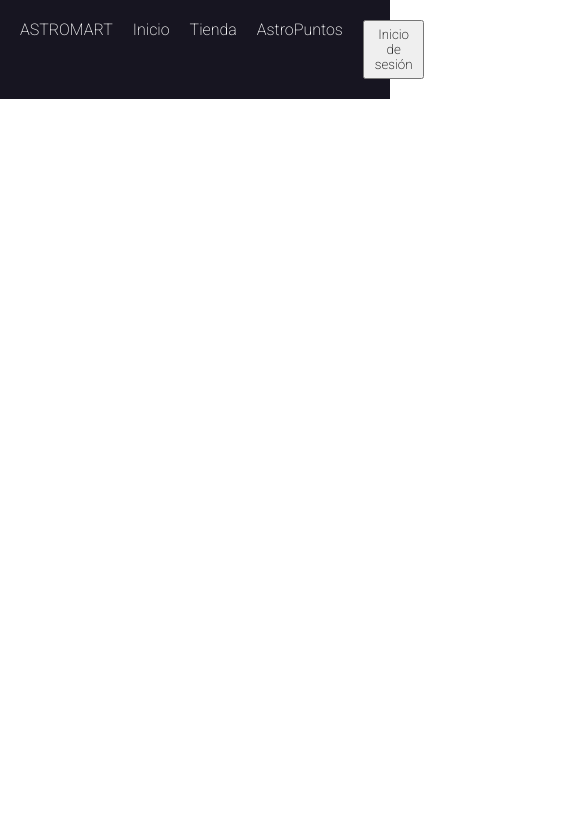
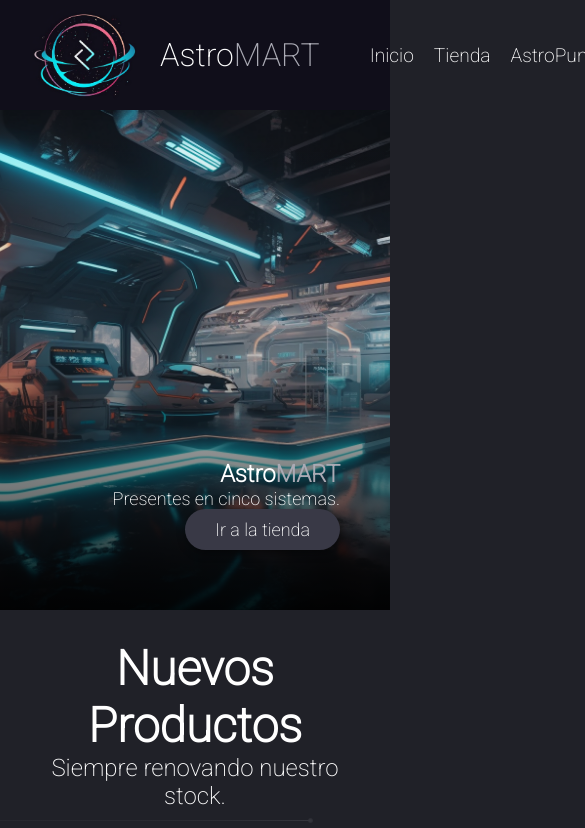
Before and after one commit to enfermero-dev/landing_venta, a plain HTML site: page index.html in a window 390 px wide. Shown: the top 828 px of the page, 585 px wide, since content can reach past the window. Drawn offline with Linux system fonts and the light colour scheme.

Commit message:
Nav, Header ok

```diff
--- a/assets/css/style.css
+++ b/assets/css/style.css
@@ -1,30 +1,222 @@
 @import url('https://fonts.googleapis.com/css2?family=Roboto:wght@200&display=swap');
 
+/* GENERAL SETTINGS ================== */
 * {
     margin: 0;
     padding: 0;
+    box-sizing: border-box;
     font-family: 'Roboto', 'Segoe UI', Tahoma, Geneva, Verdana, sans-serif;
 }
-nav {
-    padding: 20px;
-    background-color: rgb(23, 21, 33);
-    color:white;
-}
-nav ul {
-    list-style: none;
-    display: flex;
+
+body {
+    background-color: rgb(32, 33, 40);
+    color: white;
 }
 
-nav li {
-    margin-right: 20px;
+/* NAVIGATION BAR ========================= */
+nav {
+    display: flex;
+    justify-content: space-between;
+    align-items: center;
+    background-color: #100E1A;
+    padding: 0 20px;
+    height: 110px;
+    font-size: larger;
+    font-weight: 500;
+    /* background-image: linear-gradient(90deg, rgba(0,0,0,100%),rgba(0,0,0,40%)), url('../img/space-banner.jpg'); */
+    /* background-size: cover; */
+}
+
+ul {
+    display: flex;
+    flex-direction: row;
+    list-style: none;
+
+}
+
+li {
+    margin: auto 10px;
+}
+
+.navbar-logo {
+    width: 110px;
+    height: 110px;
+    background-image: url(../img/astromart-logo.png);
+    background-size: cover;
+}
+
+.navbar-brand {
+    font-size: xx-large;
+    margin: 0 30px 0 0;
+}
+
+.gray-em {
+    color: rgb(170, 170, 180);
+}
+
+nav ul li a {
+    text-decoration: none;
+    color: white;
+}
+nav ul li a:hover {
+    transition-duration: 600ms;
+    text-decoration: none;
+    color: #0AEBF3;
 }
 
 nav button {
-    padding: 5px 10px;
-    cursor: pointer;
+    padding: 10px 30px;
+    background-color: rgb(30,30,40);
+    border: none;
+    border-radius: 20px;
+    font-weight: 500;
+    color:white;
+    box-shadow: 2px 2px 10px rgba(0,0,0,50%);
 }
 
-.navbar {
+nav button:hover ,.jumbotron button:hover{
+    transition-duration: 200ms;
+    transform: scale(110%);
+    background-color: rgb(40,40,50);
+}
+
+/* MAIN SECTION =============== */
+.jumbotron {
+    width: 100%;
+    height: 500px;
+    background-size: cover;
+    background-position: 50%;
+    background-image: linear-gradient(180deg,rgba(0,0,0,0),70%,rgba(0,0,0,90%)),url(../img/astromart-inside.png);
+}
+
+.jumbotron-text {
+    position: relative;
+    font-size: xx-large;
+    font-weight: 200;
+    text-align: right;
+    top: calc(70%);
+    left: -50px;
+}
+
+.jumbotron-text-anim {
+    transition-duration: 1000ms;
+    opacity: 100;
+}
+
+.bold {
+    font-weight: 700;
+    font-size: xxx-large;
+}
+
+.jumbotron button {
+    padding: 10px 30px;
+    background-color: rgb(57, 57, 70);
+    border: none;
+    border-radius: 30px;
+    font-size: large;
+    font-weight: 500;
+    color:white;
+    box-shadow: 2px 2px 10px rgba(0,0,0,50%);
+}
+
+@media (max-width: 900px) {
+    .jumbotron-text {
+        font-size: x-large;
+    }
+    .bold {
+        font-size: xx-large;
+    }
+}
+
+@media (max-width: 550px) {
+    .jumbotron-text {
+        display: flex;
+        flex-direction: column;
+        font-size: large;
+    }
+    .bold {
+        font-size: x-large;
+    }
+}
+
+main {
+    margin: 30px;
+}
+
+.new-products {
+    text-align: center;
+}
+
+h1 {
+    font-size: xxx-large;
+}
+
+h2 {
+    font-size: x-large;
+    font-weight: 300;
+}
+
+.horizontal-line {
+    position: relative;
+    margin: 10px 0;
+    left: -30px;
+    width: calc(100% - 20px);
+    top: 0;
+    height: 1px;
+    background-image: linear-gradient(90deg, rgba(52,53,60,30%),80%,rgba(52,53,60,100%))
+}
+
+.circle {
+    position: relative;
+    top: -2.5px;
+    left: calc(100% - 2.5px);
+    height: 5px;
+    width: 5px;
+    background-image: radial-gradient(rgba(52,53,60,100%),70%, rgba(52,53,60,0%));
+    border-radius: 50%;
+}
+
+/* Card Containers ================= */
+.cards {
     display: flex;
-    justify-content: space-between;
+    flex-direction: row;
 }
+
+.cards-card {
+    min-width: 100px;
+    max-width: 200px;
+    height: 400px;
+    background-color: rgb(210,210,225);
+    padding: 15px;
+    border-radius: 15px;
+}
+
+.cards-card-image {
+    /* position: relative; */
+    top: 0;
+    overflow: hidden;
+    object-fit: cover;
+    height: 100%;
+}
+
+.cards-card-content {
+    /* position: relative; */
+    top: 0;
+    left: 0;
+    text-align: left;
+    color: black;
+}
+
+.cards-card-content h3 {
+    font-size: large;
+    font-weight: 500;
+}
+.cards-card-content p {
+    font-size:small;
+    font-weight: 400;
+}
+
+/* DEBUG  */
+.jumbotron {
+    /* display: none; */
+}
--- a/index.html
+++ b/index.html
@@ -1,5 +1,6 @@
 <!DOCTYPE html>
 <html lang="es">
+
 <head>
     <meta charset="UTF-8">
     <meta http-equiv="X-UA-Compatible" content="IE=edge">
@@ -7,19 +8,44 @@
     <link rel="stylesheet" href="./assets/css/style.css">
     <title>AstroMART</title>
 </head>
+
 <body>
     <header>
         <nav>
-            <div class="navbar">
-                <ul>
-                    <li>ASTROMART</li>
-                    <li>Inicio</li>
-                    <li>Tienda</li>
-                    <li>AstroPuntos</li>
-                </ul>
-                <button>Inicio de sesión</button>
+            <ul>
+                <li>
+                    <div class="navbar-logo"></div>
+                </li>
+                <li><a href="#" class="navbar-brand">Astro<span class="gray-em">MART</span></a></li>
+                <li><a href="#">Inicio</a></li>
+                <li><a href="#">Tienda</a></li>
+                <li><a href="#">AstroPuntos</a></li>
+            </ul>
+            <button>Inicio de sesión</button>
+        </nav>
+        <section class="jumbotron">
+            <div class="jumbotron-text">
+                <span class="bold">Astro<span class="gray-em">MART</span> </span>Presentes en cinco sistemas.
+                <div><button>Ir a la tienda</button></div>
             </div>
-        </nav>
+        </section>
     </header>
+    <main>
+        <section>
+            <article class="new-products">
+                <div>
+                    <h1>Nuevos Productos</h1>
+                    <h2>Siempre renovando nuestro stock.</h2>
+                    <div class="horizontal-line"><div class="circle"></div></div>
+                </div>
+                <div class="cards">
+                    <div class="cards-card">
+
+                    </div>
+                </div>
+            </article>
+        </section>
+    </main>
 </body>
+
 </html>
```
Also changed, not shown: assets/img/astromart-inside.png (added), assets/img/astromart-logo.png (added), assets/img/cards-repair-shop.png (added), assets/img/space-banner.jpg (added).
